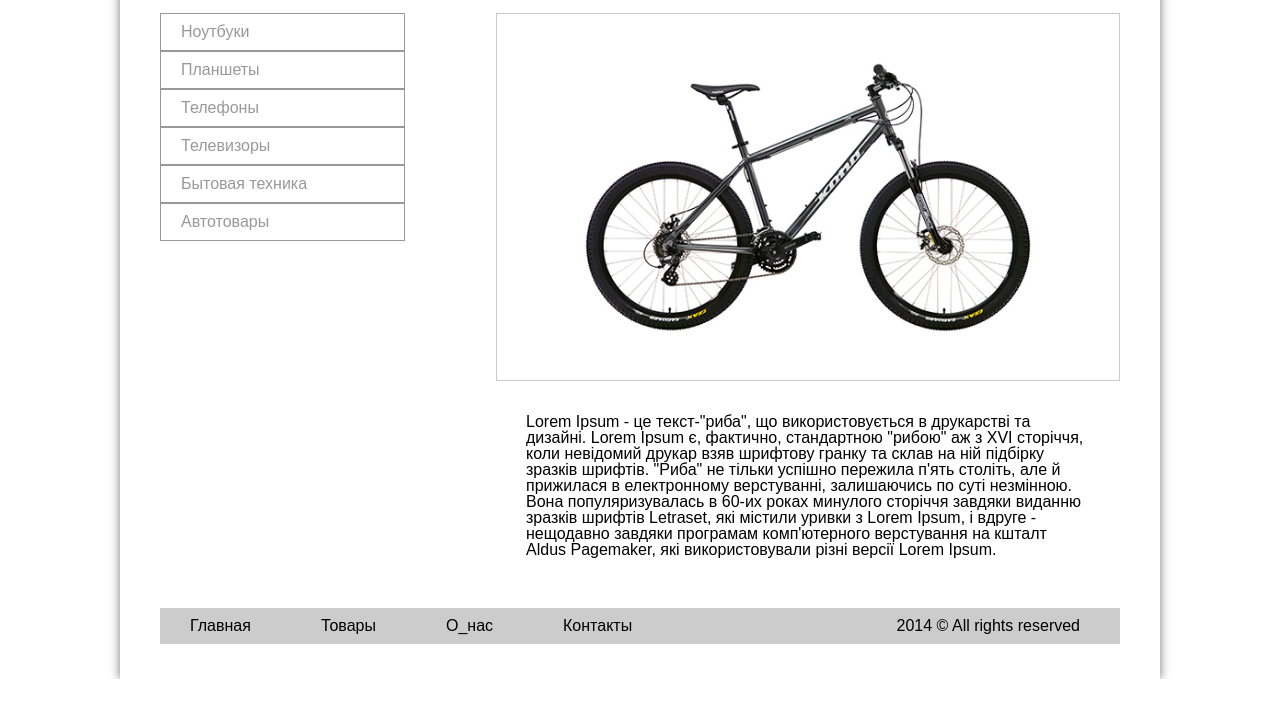
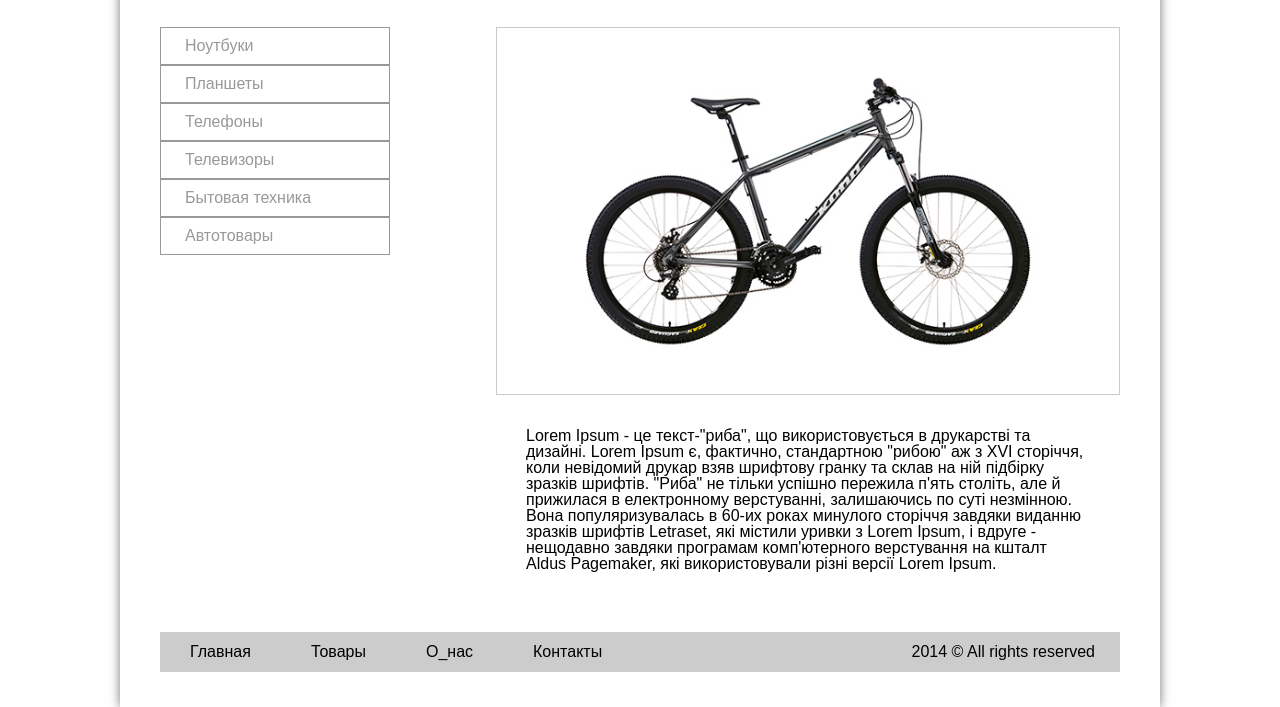
Before and after one commit to nessta/Homework3, a plain HTML site: page index.html in a window 1280 px wide. Shown: the part 156-863 px from the top of the page. Before the commit the page ends 835 px from the top, so only its background shows below. Drawn offline with Linux system fonts and the light colour scheme.

Commit message:
corrected menu

```diff
--- a/css/style.css
+++ b/css/style.css
@@ -28,8 +28,7 @@ img {
 .menu li {
 		position: relative;
 		float: left;
-		left: 20px;
-		padding: 10px 40px 10px 30px;
+		padding: 12px 30px;
 		border-left: 1px solid transparent;
 }
 
@@ -41,13 +40,13 @@ img {
 
 /*SIDEBAR, CONTENT*/
 .clearfix::after {
-	  content: '';
+		content: '';
 		clear: both;
 		display: block;
 }
 
 .conteiner {
-		padding: 20px 0;
+		padding: 30px 0;
 }
 
 .sidebar {
@@ -55,27 +54,26 @@ img {
 		float: left;
 }
 
+.sidebar ul {
+		display: flex;
+		flex-direction: column;
+		width: 80%;
+}
+
 .sidebar a {
+		display: block;
+		width: auto;
+		padding-left: 24px;
+		border: 1px solid #999;
 		color: #999;
+		line-height: 36px;
 		text-decoration: none;
 }
 
-.sidebar li {
-		 padding: 10px 10px 10px 20px;
-		 border: 1px solid #999;
-		 text-align: left;
-}
-
-.sidebar ul {
-		 margin-right: 15%;
-}
-
 .sidebar a:hover {
+		padding-left: 34px;
+		background-color: #f9f9f9;
 		color: #333;
-}
-
-.sidebar ul li:hover {
-		text-indent: 20px;
 }
 
 .content {
@@ -84,8 +82,8 @@ img {
 }
 
 .content img {
-		 max-width: 100%;
-		 margin: 0 auto;
+		max-width: 100%;
+		margin: 0 auto;
 }
 
 .content p {
@@ -96,23 +94,33 @@ img {
 
 	/*FOOTER*/
 .footer {
+		display: flex;
+		flex-direction: row;
 		padding-bottom: 35px;
 }
 
+.footer ul {
+		width: 80%;
+		display: flex;
+		background: #ccc;
+}
+
 .footer a {
+		display: block;
+		padding: 0 30px;
 		color: #000;
+		line-height: 40px;
 		text-decoration: none;
 }
 
-.menu2 {
-		background: #ccc;
+.footer a:hover {
+		text-decoration: underline;
 }
 
-.menu2 li {
-		float: left;
-		padding: 10px 40px 10px 30px;
+.footer p {
+		width: 20%;
+		padding-right: 25px;
+		background-color: #ccc;
+		line-height: 40px;
+		text-align: right;
 }
-
-.footer ul li:last-child {
-		float: right;
-}
--- a/index.html
+++ b/index.html
@@ -46,15 +46,14 @@
         </div>
 
         <div class="footer">
-    <ul class="menu2 clearfix">
+            <ul>
                 <li><a href="#">Главная</a></li>
                 <li><a href="#">Товары</a></li>
                 <li><a href="#">О_нас</a></li>
                 <li><a href="#">Контакты</a></li>
-        <li>2014 &copy; All rights reserved</li>
             </ul>
+            <p>2014 &copy; All rights reserved</p>
         </div>
-
     </div>
 </body>
 </html>
```
Lines whose indentation alone changed are shown as unchanged.
